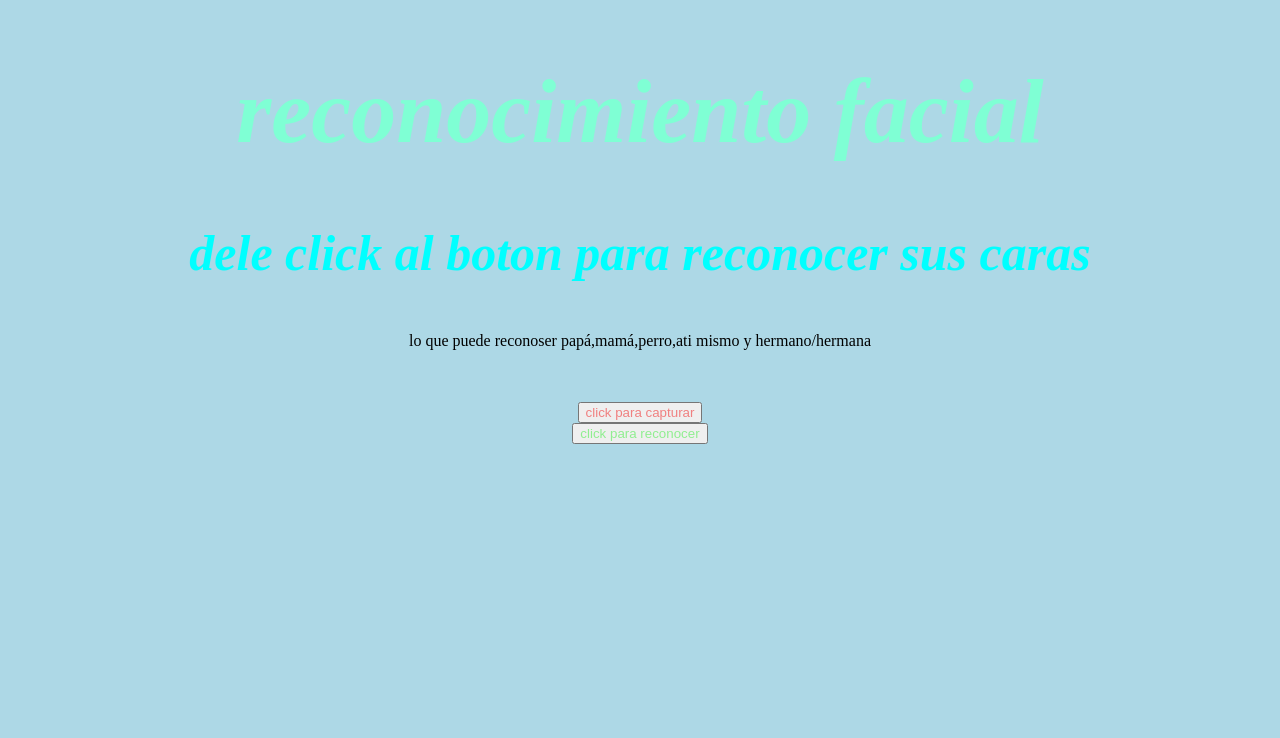
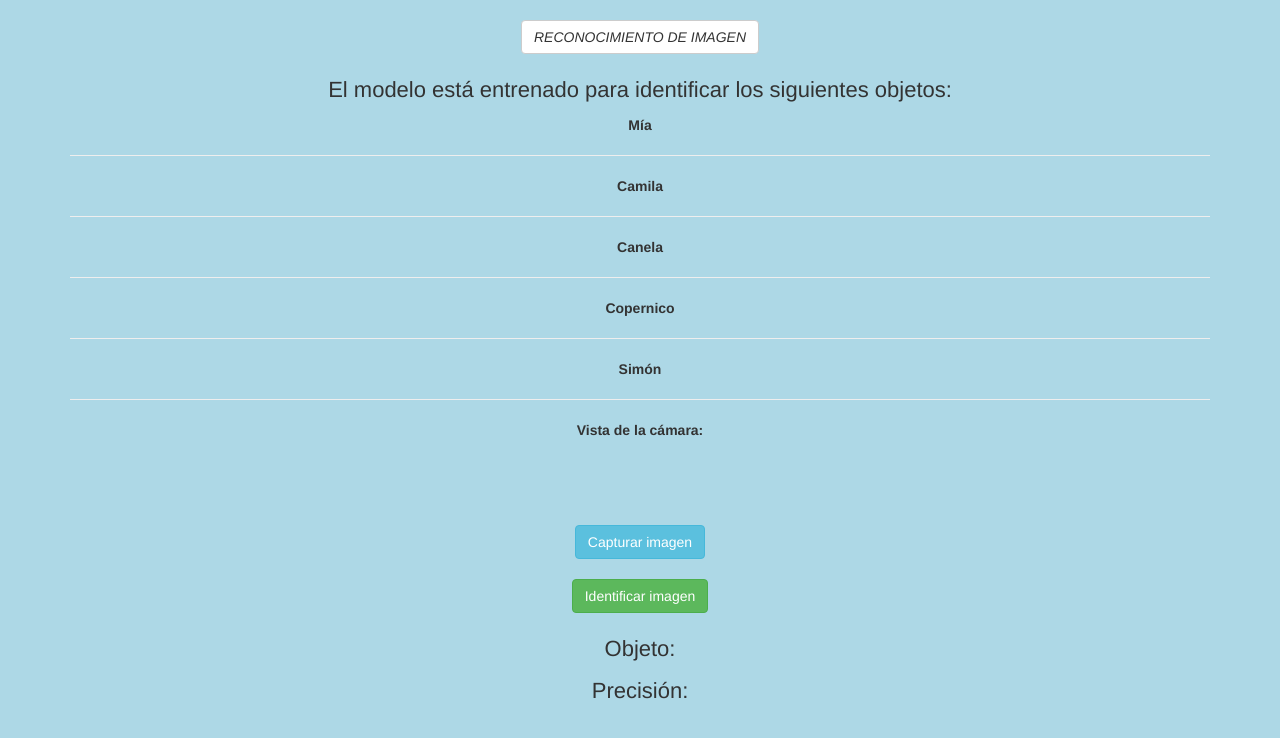
Before and after one commit to soysanti44/103, a plain HTML site: page index.html in a window 1280 px wide. Drawn offline with nearby package versions, Linux system fonts and the light colour scheme.

Commit message:
Add files via upload

```diff
--- a/index.html
+++ b/index.html
@@ -1,22 +1,56 @@
-<!DOCTYPE html>
-<html lang="en">
+<html>
     <head>
-    <meta charset="UTF-8">
-    <meta http-equiv="X-UA-Compatible" content="IE=edge">
+      <title>Reconocimiento de imagen</title>
       <meta name="viewport" content="width=device-width, initial-scale=1.0">
-    <title>reconocimiento facial</title>
+      <link rel="stylesheet" href="https://maxcdn.bootstrapcdn.com/bootstrap/3.4.0/css/bootstrap.min.css">
+      <script src="https://ajax.googleapis.com/ajax/libs/jquery/3.4.1/jquery.min.js"></script>
+      <script src="https://maxcdn.bootstrapcdn.com/bootstrap/3.4.0/js/bootstrap.min.js"></script>
+
+      <script src="https://unpkg.com/ml5@0.4.3/dist/ml5.min.js"></script>
+      <script src="https://cdnjs.cloudflare.com/ajax/libs/webcamjs/1.0.26/webcam.js"></script>
+
      <link rel="stylesheet" href="style.css">
+
     </head>
+
     <body>
-    <h1>reconocimiento facial</h1>
-    <h3>dele click al boton para reconocer sus caras</h3>
-    <p>lo que puede reconoser papá,mamá,perro,ati mismo y hermano/hermana</p>
-     <div id="camara"></div>
+    <div class="container">
+
+      <center>
+        <h3 class="btn btn-default heading">RECONOCIMIENTO DE IMAGEN</h3>
+        <br><br>
+
+        <p style="font-size: 22px;">El modelo está entrenado para identificar los siguientes objetos: </p>
+
+        <b class="name_of_objects">
+          Mía
+          <hr>
+          Camila
+          <hr>
+          Canela
+          <hr>
+          Copernico
+          <hr>
+          Simón
+          <hr>
+        </b>
+
+        <label>Vista de la cámara: </label>
+        <div id="camera"></div>
+        <br><br>
         <div id="resultado"></div>
-    <br>
-    <br>
-    <button id="a1" onclick="take_snapshot">click para capturar</button>
-    <br>
-    <button id="a2" onclick="">click para reconocer</button>
+        <br><br>
+        <button onclick="take_snapshot();" class="btn btn-info">Capturar imagen</button>
+        <br><br>
+        <button onclick="check();" class="btn btn-success">Identificar imagen</button>
+        <br><br>
+
+        <p style="font-size: 22px;">Objeto: <span id="result_object_name"></span> </p>
+        <p style="font-size: 22px;">Precisión: <span id="result_object_accuracy"></span> </p>
+      </center>
+
+    </div>
+  <script src="s.js"></script>
+
     </body>
   </html>
```
Also changed, not shown: script.js (+43 -17 lines). Lines whose indentation alone changed are shown as unchanged.
